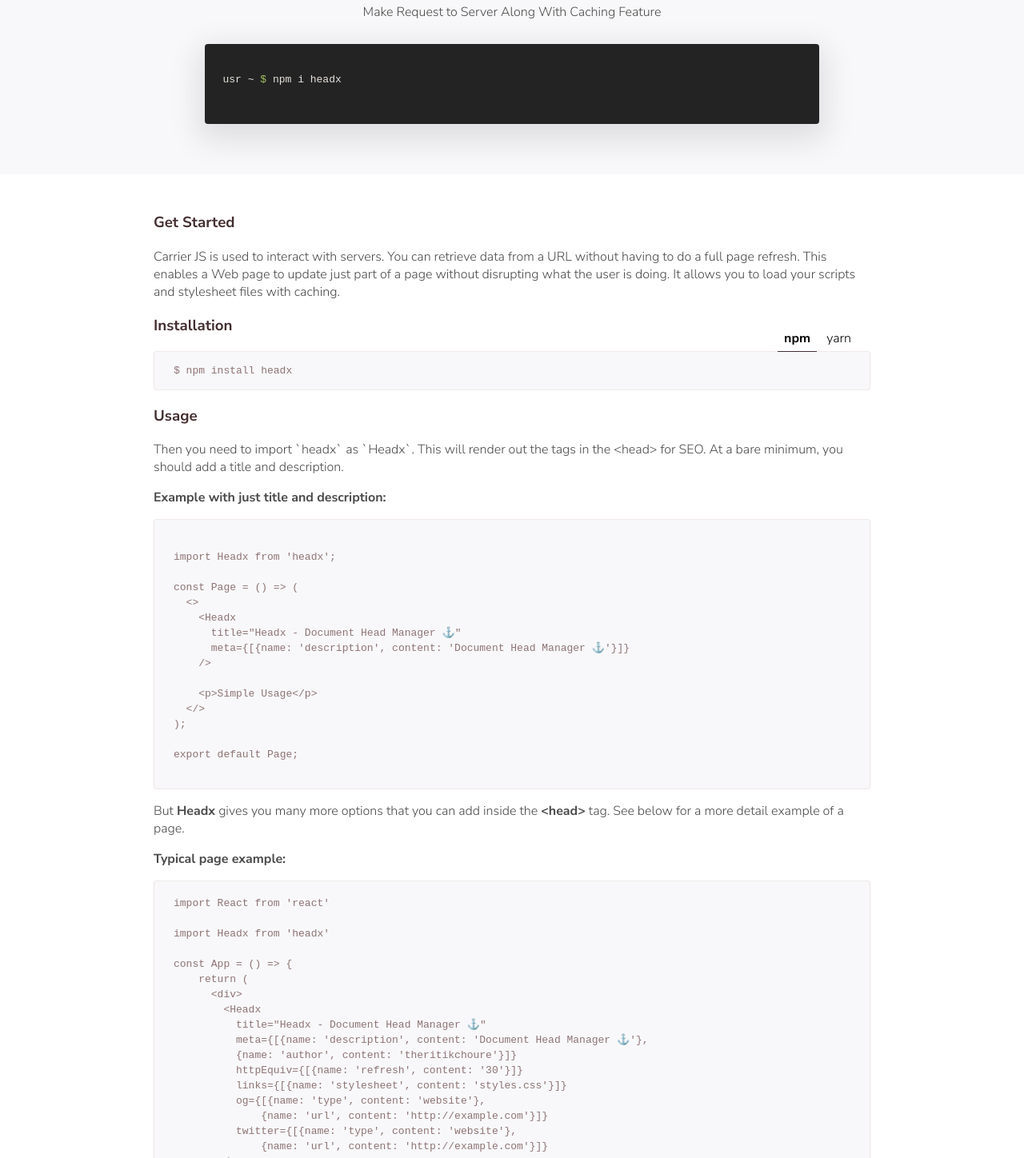
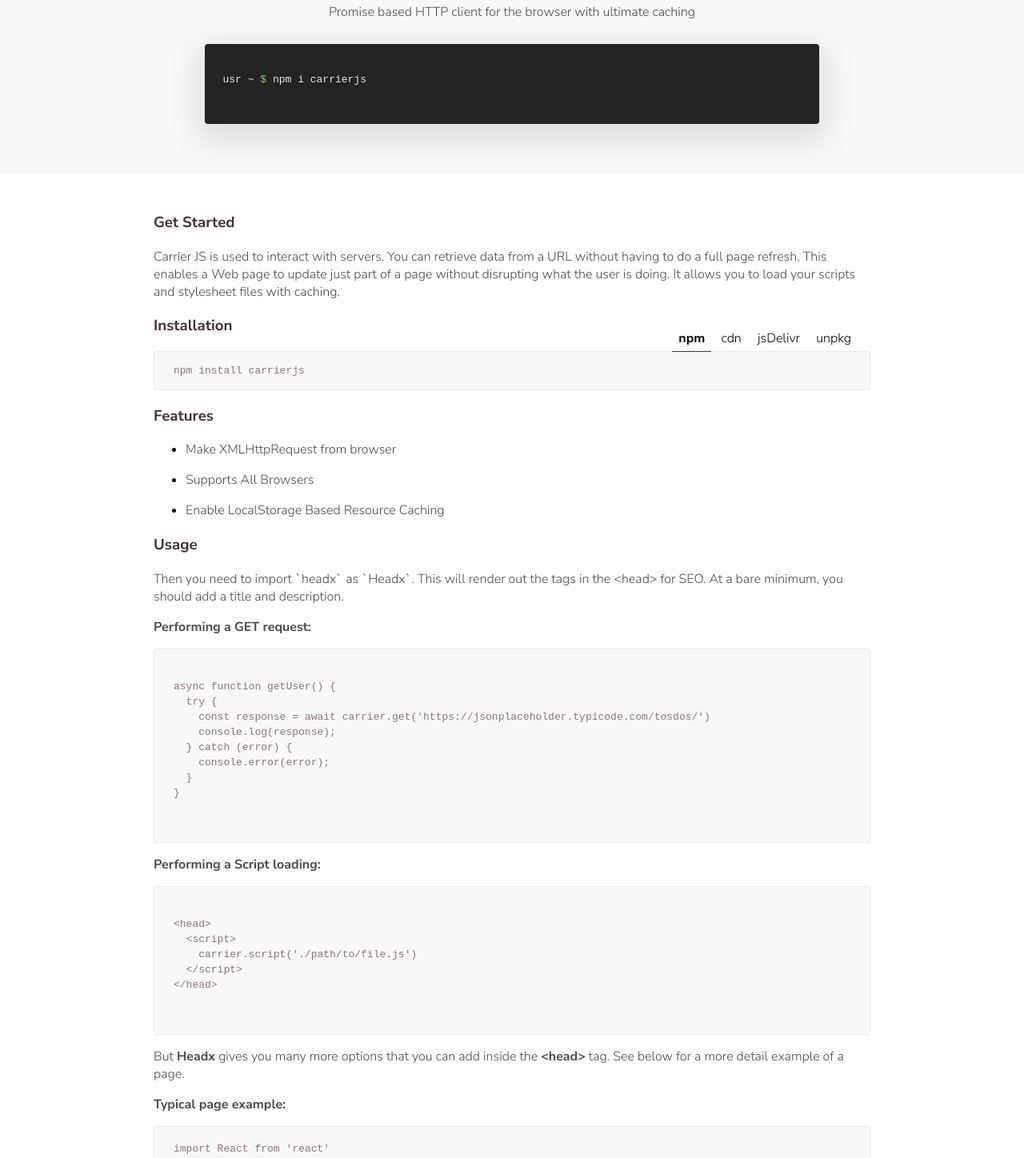
Before and after one commit to theritikchoure/carrierjs, a website: page doc/index.html in a window 1280 px wide. Shown: the part 152-1600 px from the top of the page at 80% size. Drawn offline with nearby package versions, Linux system fonts and the light colour scheme.

Commit message:
update doc and carrier.js

```diff
--- a/doc/headx.js
+++ b/doc/headx.js
@@ -12,7 +12,7 @@
 // setup typewriter effect in the terminal demo
 if (document.getElementsByClassName('demo').length > 0) {
   var i = 0;
-  var txt = `npm i headx`;
+  var txt = `npm i carrierjs`;
   var speed = 30;
 
   function typeItOut () {
--- a/doc/index.html
+++ b/doc/index.html
@@ -28,13 +28,13 @@
       <ul class="menu">
         <div class="menu__item toggle"><span></span></div>
         <li class="menu__item">
-          <a href="https://www.npmjs.com/package/headx" class="link link--dark"
+          <a href="https://www.npmjs.com/package/carrierjs" class="link link--dark"
             ><i class="fa fa-book"></i> NPM Registry</a
           >
         </li>
         <li class="menu__item">
           <a
-            href="https://github.com/theritikchoure/headx"
+            href="https://github.com/theritikchoure/carrierjs"
             class="link link--dark"
             ><i class="fa fa-github"></i> Github</a
           >
@@ -43,7 +43,7 @@
     </nav>
     <div class="hero">
       <h1 class="hero__title">Carrier JS </h1>
-      <p class="hero__description">Make Request to Server Along With Caching Feature</b></p>
+      <p class="hero__description">Promise based HTTP client for the browser with ultimate caching</b></p>
     </div>
     <div class="hero__terminal">
       <pre>
@@ -62,14 +62,26 @@
         <h3 class="section__title">Installation</h3>
         <div class="tab__container">
           <ul class="tab__menu">
-            <li class="tab active" data-tab="mac">npm</li>
-            <li class="tab" data-tab="linux">yarn</li>
+            <li class="tab active" data-tab="npm">npm</li>
+            <li class="tab" data-tab="cdn">cdn</li>
+            <li class="tab" data-tab="jsDelivr">jsDelivr</li>
+            <li class="tab" data-tab="unpkg">unpkg</li>
           </ul>
           <pre class="nohighlight code">
-            <code class="tab__pane active mac" onclick="copyToClipboard(npmcode)" id="npmcode">$  npm install headx</code>
-            <code class="tab__pane linux">$  yarn add headx</code>
+            <code class="tab__pane active npm" onclick="copyToClipboard(npmcode)" id="npmcode">npm install carrierjs</code>
+            <code class="tab__pane cdn">&lt;script src="https://theritikchoure.github.io/carrierjs/carrier.js"&gt;</script></code>
+            <code class="tab__pane jsDelivr">&lt;script src="https://cdn.jsdelivr.net/npm/carrierjs@1/carrier.min.js"&gt;</script></code>
+            <code class="tab__pane unpkg">&lt;script src="https://unpkg.com/carrierjs@1.0.1/carrier.js"&gt;</script></code>
           </pre>
         </div>
+      </div>
+      <div class="installation">
+        <h3 class="section__title">Features</h3>
+        <ul>
+          <li><p>Make XMLHttpRequest from browser</p></li>
+          <li><p>Supports All Browsers</p></li>
+          <li><p>Enable LocalStorage Based Resource Caching</p></li>
+        </ul>
       </div>
       <div class="installation">
         <h3 class="section__title">Usage</h3>
@@ -79,25 +91,33 @@
           title and description.
         </p>
 
-        <p><strong>Example with just title and description:</strong></p>
+        <p><strong>Performing a <span>GET</span> request:</strong></p>
+
         <pre class="nohighlight code">
           <code>
-<span>import</span> Headx <span>from</span> <span>'headx'</span>;
+async function getUser() {
+  try {
+    const response = await carrier.get('https://jsonplaceholder.typicode.com/tosdos/')
+    console.log(response);
+  } catch (error) {
+    console.error(error);
+  }
+}
+          </code>
+        </pre>
 
-const Page = <span><span>()</span> =&gt;</span> (
-  &lt;&gt;
-    &lt;Headx
-      title=<span>"Headx - Document Head Manager ⚓"</span>
-      meta={[{<span>name</span>: <span>'description'</span>, <span>content</span>: <span>'Document Head Manager ⚓'</span>}]}
-    /&gt;
+        <!-- Script Loading  -->
+        <p><strong>Performing a <span>Script</span> loading:</strong></p>
+        <pre class="nohighlight code">
+          <code>
+&lt;head&gt;
+  &lt;script&gt;
+    carrier.script('./path/to/file.js')
+  &lt;/script&gt;
+&lt;/head&gt;
+          </code>
+        </pre>
 
-    &lt;p&gt;Simple Usage&lt;/p&gt;
-  &lt;/&gt;
-);
-
-<span>export</span> default Page;
-
-</code></pre>
         <p>
           But <strong>Headx</strong> gives you many more options that you can add
           inside the <strong>&lt;head&gt;</strong> tag. See below for a more detail example of a page.
@@ -167,26 +187,6 @@
           From now on all of your pages will have the defaults above applied.
         </p>
       </div>
-      <div class="feature">
-        <div class="feature__item">
-          <h3 class="section__title">Supports</h3>
-          <p>
-            Supports all valid head tags: title, base, meta, link, script,
-            noscript, and style tags
-          </p>
-        </div>
-        <div class="feature__item">
-          <h3 class="section__title">No Duplicacy</h3>
-          <p>
-            Duplicate head changes are preserved when specified in the same
-            component
-          </p>
-        </div>
-        <div class="feature__item">
-          <h3 class="section__title">Fast & Light</h3>
-          <p>It is a simple, fast and lightweight package for react</p>
-        </div>
-      </div>
       <div class="installation">
         <h3 class="section__title">Additional information</h3>
         <p>
```
Also changed, not shown: carrier.js (+4 -13 lines), package.json (+5 -2 lines).
